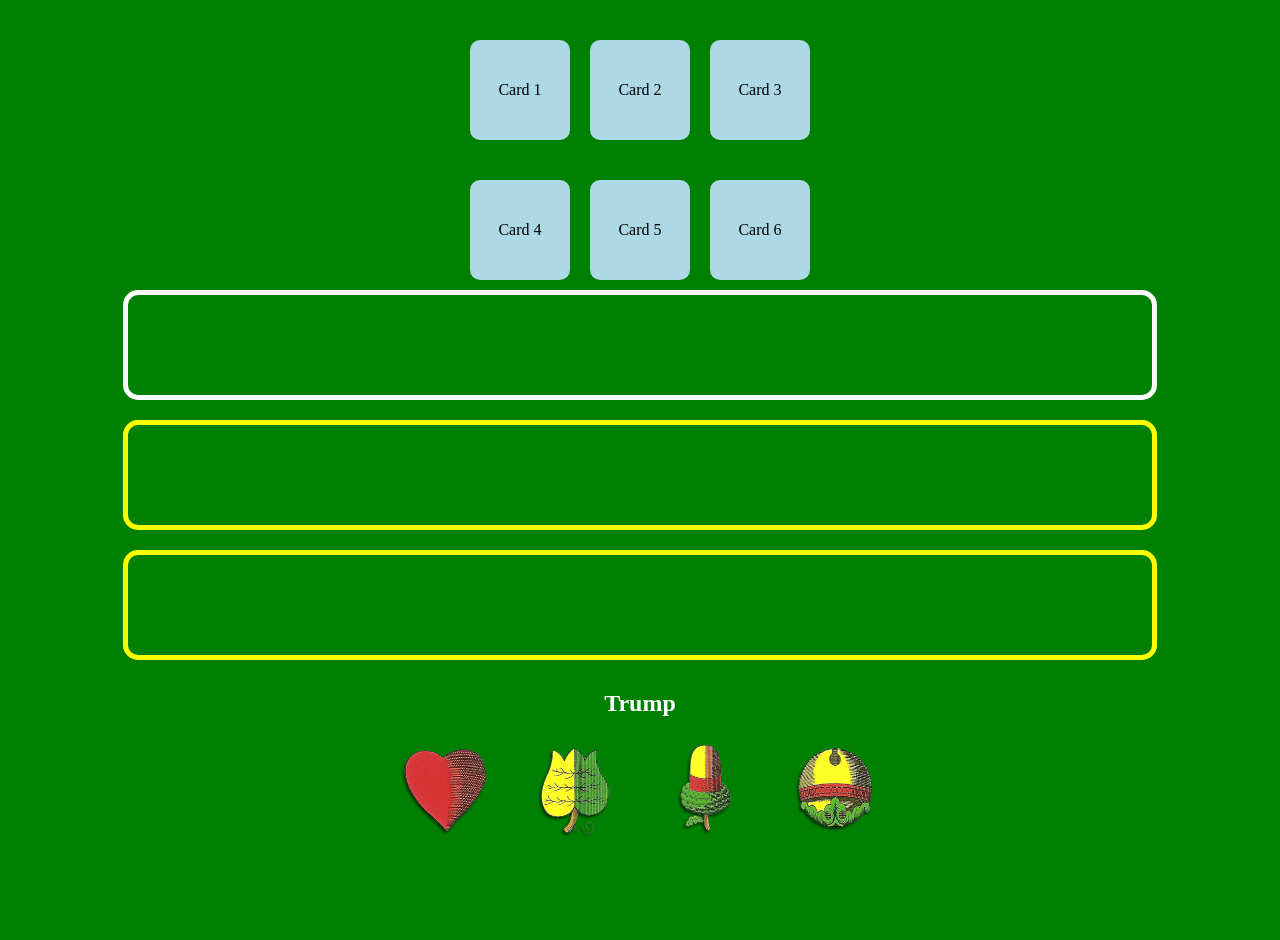
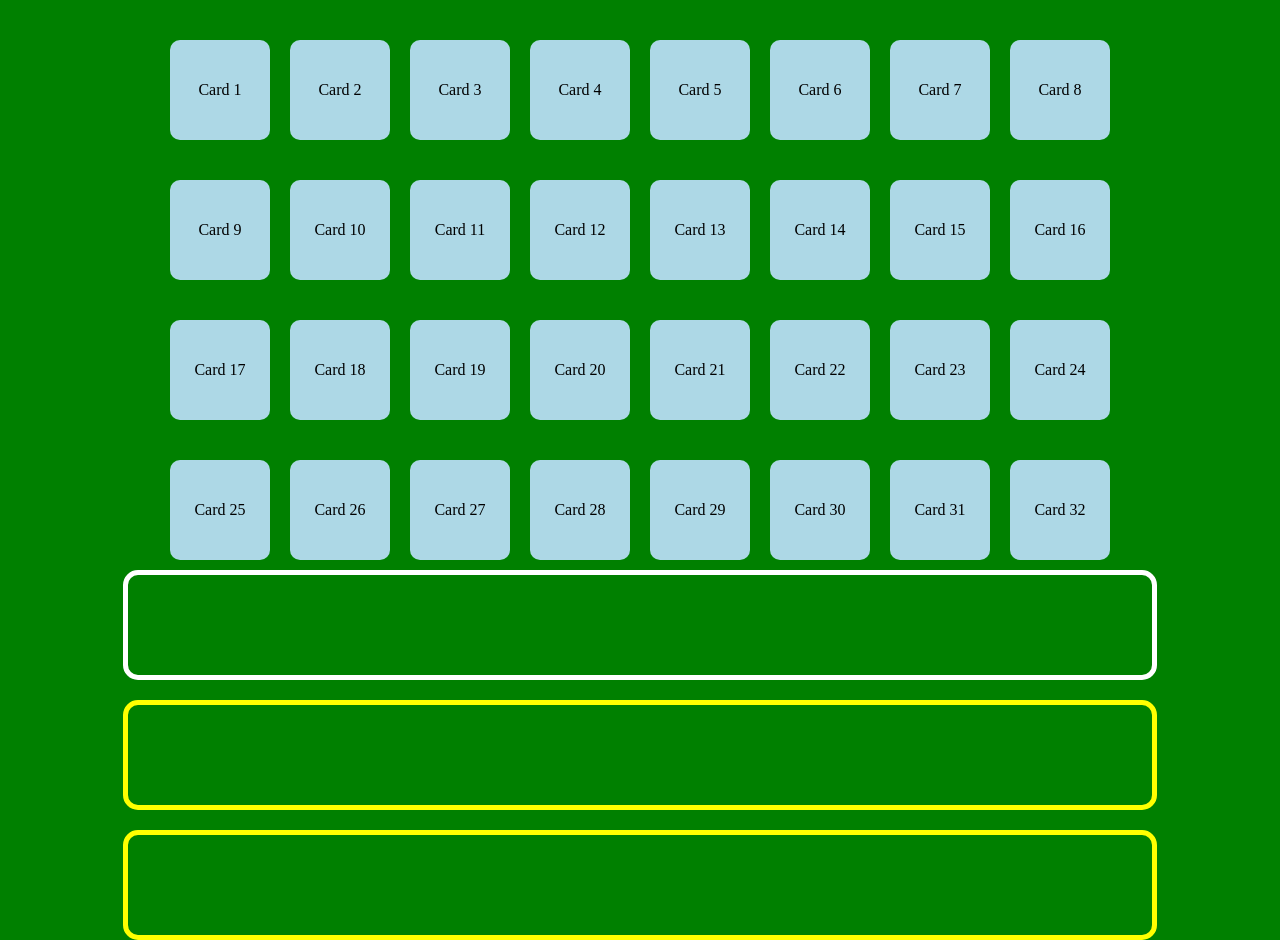
Before and after one commit to kkovati/Ulti_Minimax, a plain HTML site: page sandbox/a.html in a window 1280 px wide. Shown: the top 940 px of the page. Before the commit the page ends 847 px from the top, so only its background shows below. Drawn offline with Linux system fonts and the light colour scheme.

Commit message:
Cards are generated by JS

```diff
--- a/sandbox/a.html
+++ b/sandbox/a.html
@@ -8,35 +8,7 @@
     <script src="scripts.js" defer></script>
 </head>
 <body>
-	<div class="deck">
-		<div class="card_suit">
-			<div class="card_placeholder" data-id="placeholder1">
-				<div class="card" onclick="moveToBottom(this)">Card 1</div>
-			</div>
-			<div class="card_placeholder" data-id="placeholder2">
-				<div class="card" onclick="moveToBottom(this)">Card 2</div>
-			</div>
-			<div class="card_placeholder" data-id="placeholder3">
-				<div class="card" onclick="moveToBottom(this)">Card 3</div>
-			</div>
-		</div>
-		<div class="card_suit">
-			<div class="card_placeholder" data-id="placeholder4">
-				<div class="card" onclick="moveToBottom(this)">Card 4</div>
-			</div>
-			<div class="card_placeholder" data-id="placeholder5">
-				<div class="card" onclick="moveToBottom(this)">Card 5</div>
-			</div>
-			<div class="card_placeholder" data-id="placeholder6">
-				<div class="card" onclick="moveToBottom(this)">Card 6</div>
-			</div>
-		</div>
-        <!--
-		<div class="card" onclick="moveToBottom(this)">Card 1</div>
-        <div class="card" onclick="moveToBottom(this)">Card 2</div>
-        <div class="card" onclick="moveToBottom(this)">Card 3</div>
-		-->
-    </div>
+	<div class="deck"></div>
     <div class="hand" id="player"></div>
     <div class="hand" id="opponent_0"></div>
     <div class="hand" id="opponent_1"></div>
--- a/sandbox/scripts.js
+++ b/sandbox/scripts.js
@@ -1,6 +1,38 @@
-document.getElementById('player').classList.add('active');
+document.addEventListener('DOMContentLoaded', () => {
+    const deck = document.querySelector('.deck');
 
-function moveToBottom(card) {
+    const nSuit = 4;
+    const nCardPerSuit = 8;
+
+    for (let iSuit = 0; iSuit < nSuit; iSuit++) {
+        const cardSuitDiv = document.createElement('div');
+        cardSuitDiv.classList.add('card_suit');
+
+        for (let iCard = 1; iCard <= nCardPerSuit; iCard++) {
+            const cardPlaceholderDiv = document.createElement('div');
+            cardPlaceholderDiv.classList.add('card_placeholder');
+            cardPlaceholderDiv.setAttribute('data-id', `placeholder${iSuit * nCardPerSuit + iCard}`);
+
+            const cardDiv = document.createElement('div');
+            cardDiv.classList.add('card');
+            cardDiv.textContent = `Card ${iSuit * nCardPerSuit + iCard}`;
+            cardDiv.setAttribute('onclick', 'moveCard(this)'); // Dynamically attach the onclick handler
+
+            cardPlaceholderDiv.appendChild(cardDiv);
+            cardSuitDiv.appendChild(cardPlaceholderDiv);
+        }
+
+        deck.appendChild(cardSuitDiv);
+    }
+});
+
+//document.querySelectorAll('.card').forEach(card => {
+//    card.addEventListener('click', () => {
+//        moveCard(card);
+//    });
+//});
+
+function moveCard(card) {
     const activeHand = document.querySelector('.hand.active'); // Get the currently active hand
 
     // If the card has no original placeholder reference, store its original parent
@@ -23,6 +55,9 @@ function moveToBottom(card) {
     }
 }
 
+// Make the player hand active initially
+document.getElementById('player').classList.add('active');
+
 document.querySelectorAll('.hand').forEach(hand => {
     hand.addEventListener('click', () => {
         // Reset all hands to yellow
```
